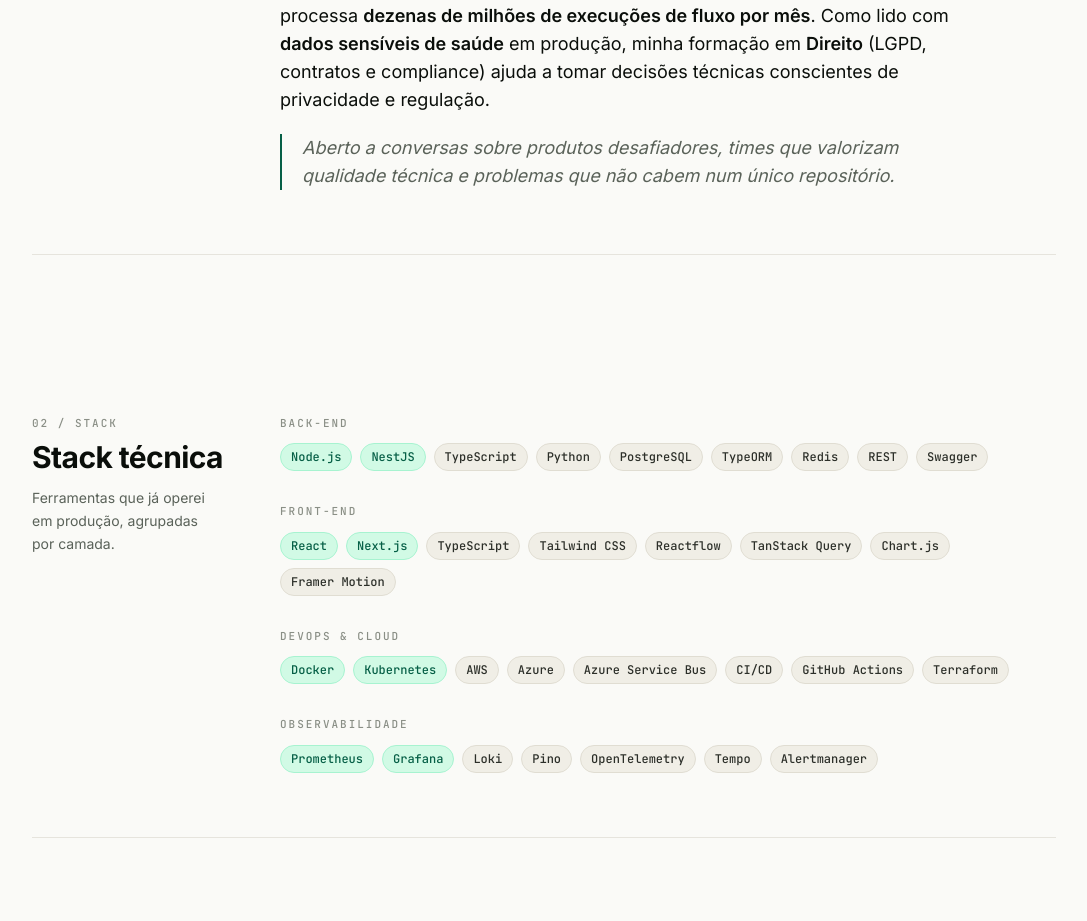
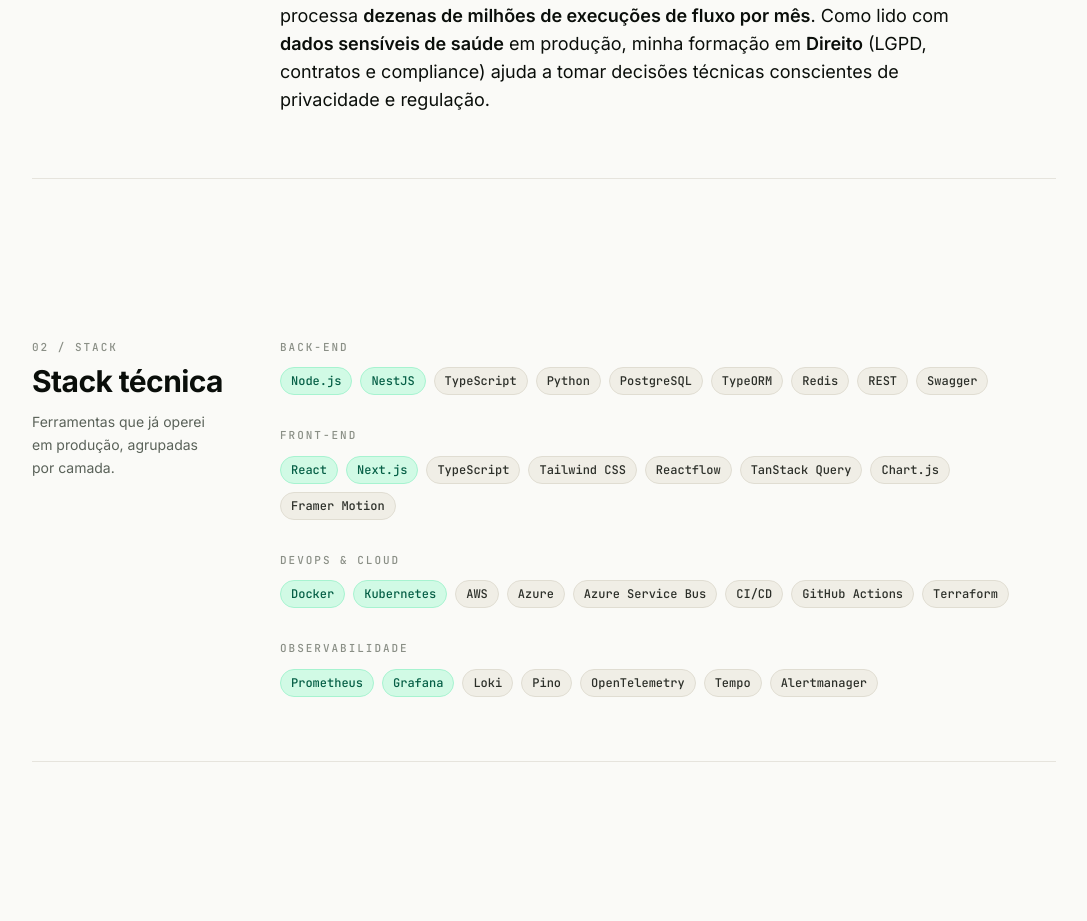
Before and after one commit to Victor-Claudiano/portifolio, a Next.js app: page /professional in a window 1280 px wide. Shown: the part 1123-2044 px from the top of the page, without its empty margins (96-1183 px from the left). Built offline with nearby package versions, Linux system fonts and the light colour scheme.

Commit message:
Remove frase de fechamento do resumo no modo profissional (encurta o PDF)

```diff
--- a/app/professional/components/ProAbout.tsx
+++ b/app/professional/components/ProAbout.tsx
@@ -50,16 +50,6 @@
           compliance) ajuda a tomar decisões técnicas conscientes de privacidade
           e regulação.
         </p>
-        <blockquote
-          className="border-l-2 pl-5 italic mt-8"
-          style={{
-            borderColor: "var(--accent)",
-            color: "var(--muted)",
-          }}
-        >
-          Aberto a conversas sobre produtos desafiadores, times que valorizam
-          qualidade técnica e problemas que não cabem num único repositório.
-        </blockquote>
       </div>
     </ProSection>
   );
```
